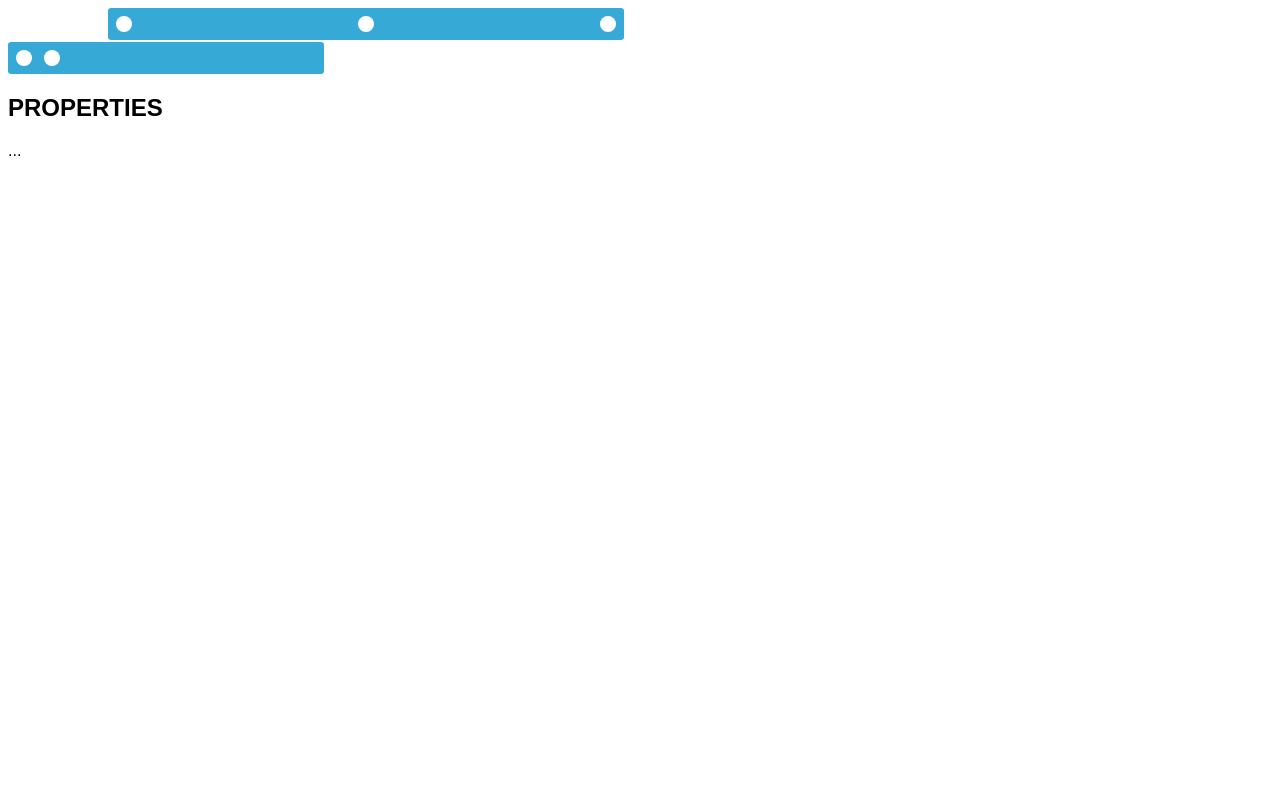
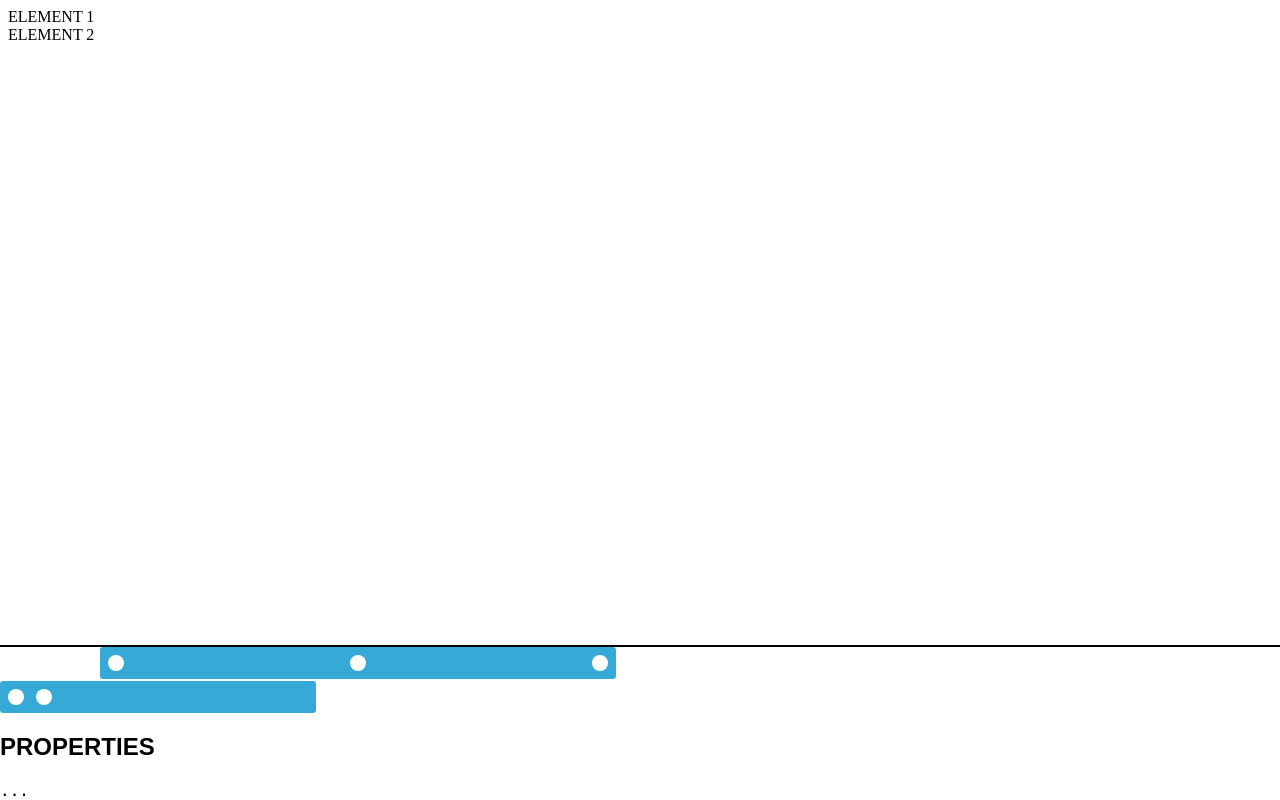
Before and after one commit to nicasi/csstimelinegui, a React (Create React App) app: page / in a window 1280 px wide. Built offline with nearby package versions, Linux system fonts and the light colour scheme.

Commit message:
Some updates

```diff
--- a/public/index.html
+++ b/public/index.html
@@ -27,6 +27,10 @@
 	<noscript>
 		You need to enable JavaScript to run this app.
 	</noscript>
+
+  <div id="el1">ELEMENT 1</div>
+  <div id="el2">ELEMENT 2</div>
+
 	<div id="root"></div>
 	<!--
       This HTML file is a template.
--- a/src/App.js
+++ b/src/App.js
@@ -3,11 +3,12 @@ import "./styles.css";
 import Line from "./Line";
 
 export default function App() {
-  const [cssPropsPaneText, setCssPropsPaneText] = useState("...");
+  const [cssPropsPaneText, setCssPropsPaneText] = useState('...');
 
   let animations = [
     {
-      id: 0,
+      key: 0,
+      selector: '#el1',
       duration: 500,
       delay: 100,
       keyframes: [
@@ -29,7 +30,8 @@ export default function App() {
       ]
     },
     {
-      id: 1,
+      key: 1,
+      selector: '#el2',
       duration: 300,
       delay: 0,
       keyframes: [
@@ -47,6 +49,17 @@ export default function App() {
     }
   ];
 
+
+
+  const generateAnimationsCss = () => {
+    return animations
+      .map(animation => animation.selector + `{animation: a-${animation.key} ${animation.duration}ms ${animation.delay}ms}`)
+      .join();
+  }
+
+  const [generatedStyles, setGeneratedStyles] = useState(generateAnimationsCss());
+
+
   const formatCss = (str) => {
     let arr = str.split(";");
     return arr.join(";\r\n");
@@ -56,19 +69,10 @@ export default function App() {
     setCssPropsPaneText(cssProps);
   };
 
-  const keyFramePositionChangeHandler = (id, position) => {
-    console.log('in app: ' + position + ' ' + id);
+  const keyFramePositionChangeHandler = (id, kfid, position) => {
+    console.log('in app: ' + position + ' ' + kfid + ' ' + id);
+    setGeneratedStyles(generateAnimationsCss());
   };
-
-  /*
-        .map((anObjectMapped, index) => {
-    return (
-        <p key={`${anObjectMapped.name}_{anObjectMapped.email}`}>
-            {anObjectMapped.name} - {anObjectMapped.email}
-        </p>
-    );
-})
-        */
 
   return (
     <div className="App">
@@ -76,7 +80,7 @@ export default function App() {
         {animations.map((animation) => {
           return (
             <Line
-              key={animation.id}
+              id={animation.key}
               onKeyFrameSelect={keyFrameSelectHandler}
               onKeyFramePositionChange={keyFramePositionChangeHandler}
               duration={animation.duration}
@@ -92,6 +96,7 @@ export default function App() {
           {formatCss(cssPropsPaneText)}
         </div>
       </div>
+      <style>{generatedStyles}</style>
     </div>
   );
 }
--- a/src/Line.js
+++ b/src/Line.js
@@ -39,7 +39,7 @@ const Line = (props) => {
   };
 
   const onPositionChangeHandler = (id, position) => {
-    props.onKeyFramePositionChange(id, position);
+    props.onKeyFramePositionChange(props.id, id, position);
   };
 
   return (
@@ -54,10 +54,8 @@ const Line = (props) => {
     >
       <div className="track">
         {props.keyframes.map((keyframe) => {
-          console.log(keyframe.key);
           return (
             <KeyFrame
-              key={keyframe.key}
               id={keyframe.key}
               position={keyframe.position}
               cssProps={keyframe.css}
--- a/src/styles.css
+++ b/src/styles.css
@@ -1,3 +1,11 @@
+#root {
+  position: fixed;
+  bottom: 0;
+  left: 0;
+  right: 0;
+  border-top: 2px solid black;
+}
+
 .App {
   font-family: sans-serif;
 }
@@ -34,4 +42,11 @@
 
 #properties-pane .properties {
   white-space: pre;
+  font-family: consolas, monospace;
 }
+
+@keyframes a-0 {
+  100% {
+    margin-left: 500px;
+  }
+}
```
Also changed, not shown: package.json (+10 -2 lines), src/index.js (line endings or trailing spaces), 2 other files (tests, documents, lock files or other folders).
